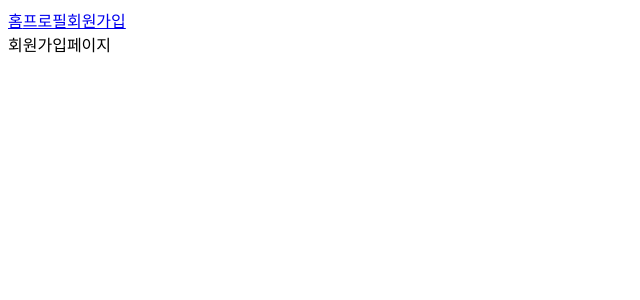
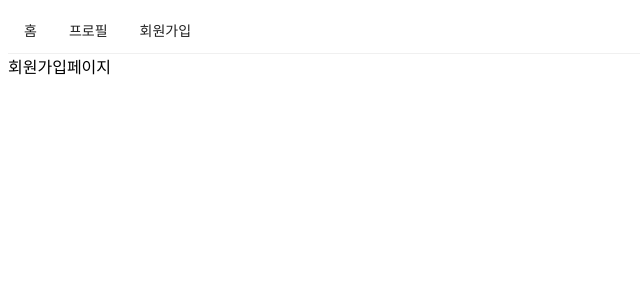
Before and after one commit to leejeawon92/Next_SNS, a Next.js app in the folder front/: page /signup in a window 1280 px wide. Shown: the top 300 px of the page, without its empty margins (0-640 px from the left). Built offline with nearby package versions, Linux system fonts and the light colour scheme.

Commit message:
Apply antd to menu

```diff
--- /dev/null
+++ b/front/components/AppLayout.js
@@ -0,0 +1,30 @@
+import React from 'react';
+import PropTypes from 'prop-types';
+import Link from 'next/link';
+import {Menu} from 'antd';
+
+function AppLayout({ children }) {
+
+  return (
+    <div>
+      <Menu mode='horizontal'>
+        <Menu.Item>
+          <Link href='/'><a>홈</a></Link>
+        </Menu.Item>
+        <Menu.Item>
+          <Link href='/profile'><a>프로필</a></Link>
+        </Menu.Item>
+        <Menu.Item>
+          <Link href='/signup'><a>회원가입</a></Link>
+        </Menu.Item>
+      </Menu>
+      {children}
+    </div>
+  );
+}
+
+AppLayout.propTypes = {
+  children: PropTypes.node.isRequired,
+};
+
+export default AppLayout;
--- a/front/package.json
+++ b/front/package.json
@@ -10,10 +10,13 @@
   "author": "",
   "license": "ISC",
   "dependencies": {
+    "@ant-design/icons": "^5.2.6",
+    "antd": "^5.12.1",
     "next": "^9.5.5",
     "prop-types": "^15.8.1",
     "react": "^16.14.0",
-    "react-dom": "^16.14.0"
+    "react-dom": "^16.14.0",
+    "styled-components": "^6.1.1"
   },
   "devDependencies": {
     "eslint": "^8.55.0",
--- /dev/null
+++ b/front/pages/_app.js
@@ -0,0 +1,21 @@
+import React from 'react';
+import PropTypes from 'prop-types';
+import Head from 'next/head';
+
+const App = ({Component}) => {
+  return (
+    <>
+      <Head>
+        <meta charSet='utf-8' />
+        <title>SNS</title>
+      </Head>
+      <Component />
+    </>
+  )
+}
+
+App.PropTypes = {
+  Component: PropTypes.elementType.isRequired
+}
+
+export default App;
--- a/front/pages/components/AppLayout.js
+++ /dev/null
@@ -1,23 +0,0 @@
-import React from 'react';
-import PropTypes from 'prop-types';
-import Link from 'next/link';
-
-function AppLayout({ children }) {
-
-  return (
-    <div>
-      <div>
-        <Link href='/'><a>홈</a></Link>
-        <Link href='/profile'><a>프로필</a></Link>
-        <Link href='/signup'><a>회원가입</a></Link>
-        {children}
-      </div>
-    </div>
-  );
-}
-
-AppLayout.propTypes = {
-  children: PropTypes.node.isRequired,
-};
-
-export default AppLayout;
--- a/front/pages/index.js
+++ b/front/pages/index.js
@@ -1,9 +1,11 @@
 import React from 'react';
-import AppLayout from './components/AppLayout';
+import AppLayout from '../components/AppLayout'
 
 const Home = () => {
   return (
-    <AppLayout><div>셋업중</div></AppLayout>
+    <AppLayout>
+      <div>홈</div>
+    </AppLayout>
   )
 }
 
--- a/front/pages/signup.js
+++ b/front/pages/signup.js
@@ -1,9 +1,15 @@
 import React from 'react';
-import AppLayout from './components/AppLayout';
+import Head from 'next/head';
+import AppLayout from '../components/AppLayout';
 
 const Signup  = () => {
   return (
+    <>
+    <Head>
+      <title>회원가입 | SNS </title>
+    </Head>
     <AppLayout><div>회원가입페이지</div></AppLayout>
+    </>
   )
 }
 
```
Also changed, not shown: front/pages/profile.js (+8 -2 lines), 1 other file (tests, documents, lock files or other folders).
